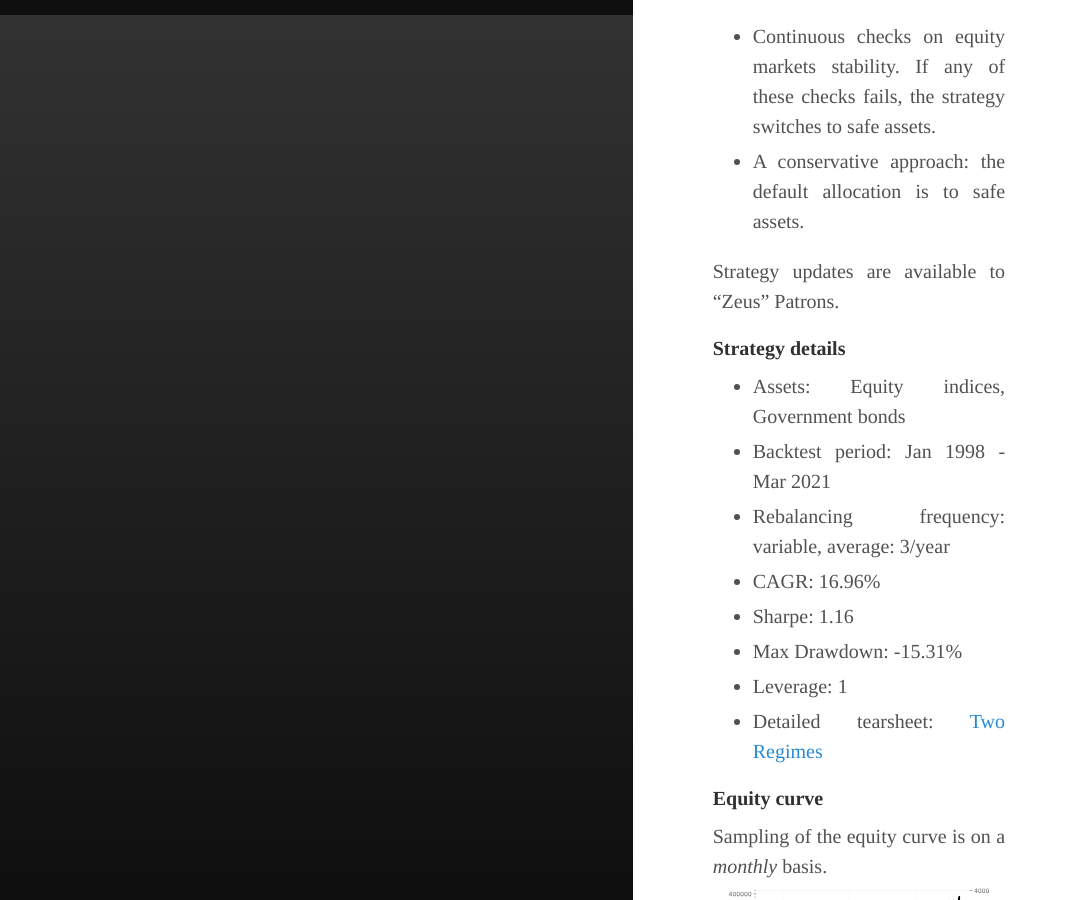
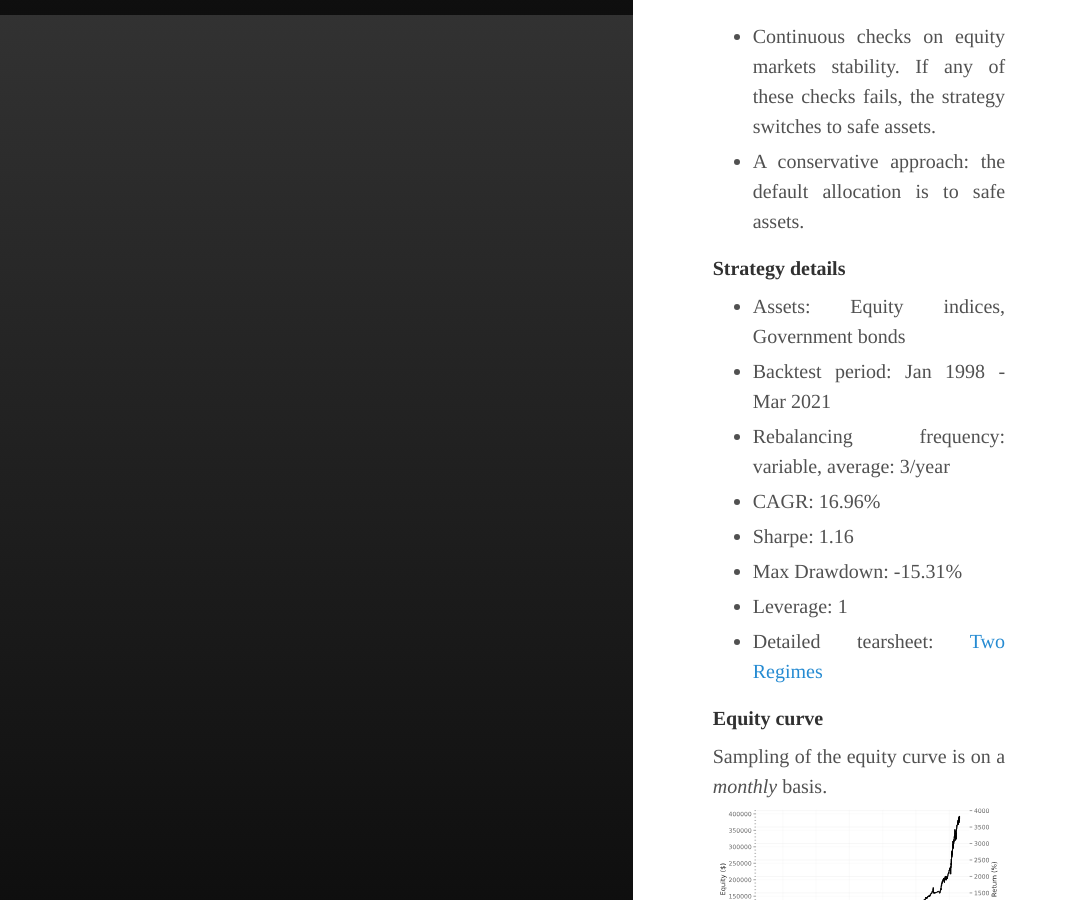
Before and after one commit to IthacaResearch/ithacaresearch.github.io, a Jekyll site: the page built from _posts/2020-02-05-Two-Regimes.md, in a window 1280 px wide and 900 px high, scrolled down 885 px. Shown: the whole window, without its empty margins (0-1069 px from the left). Built offline with Jekyll 4.4.1, drawn with Linux system fonts in a browser that asks for light colours.

Commit message:
Update 2020-02-05-Two-Regimes.md

```diff
--- a/_posts/2020-02-05-Two-Regimes.md
+++ b/_posts/2020-02-05-Two-Regimes.md
@@ -15,8 +15,6 @@ The main risk of this strategy is the allocation percentage: when the confidence
 * Continuous checks on equity markets stability. If any of these checks fails, the strategy switches to safe assets.
 * A conservative approach: the default allocation is to safe assets.
 
-Strategy updates are available to "Zeus" Patrons.
-
 #### Strategy details
 * Assets: Equity indices, Government bonds
 * Backtest period: Jan 1998 - Mar 2021
```
